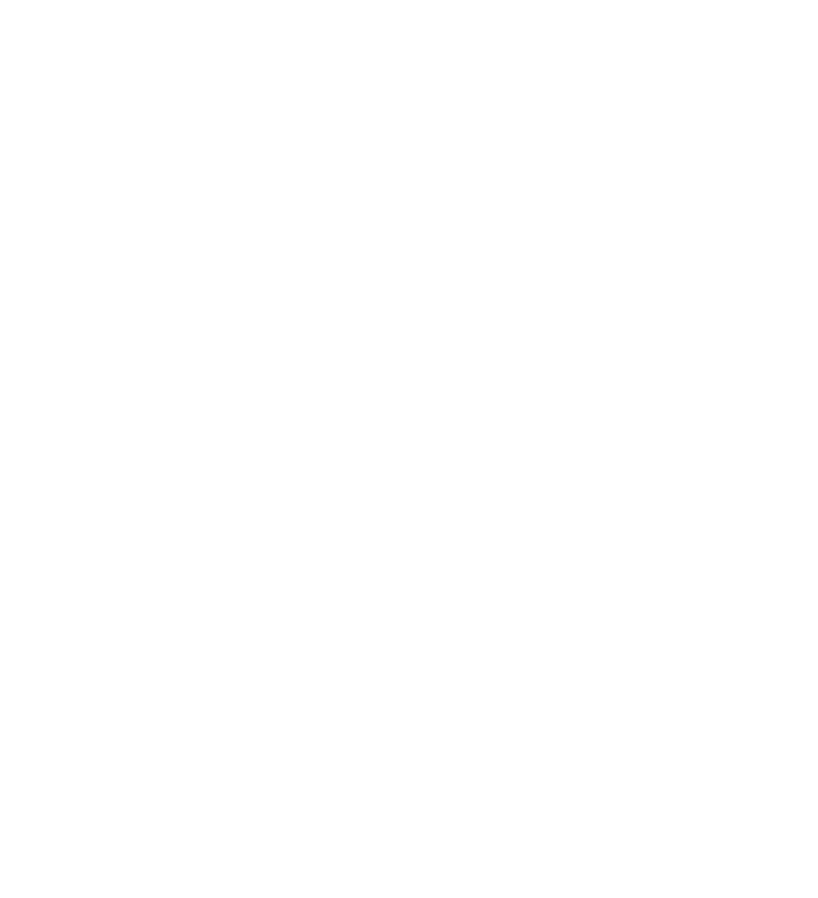
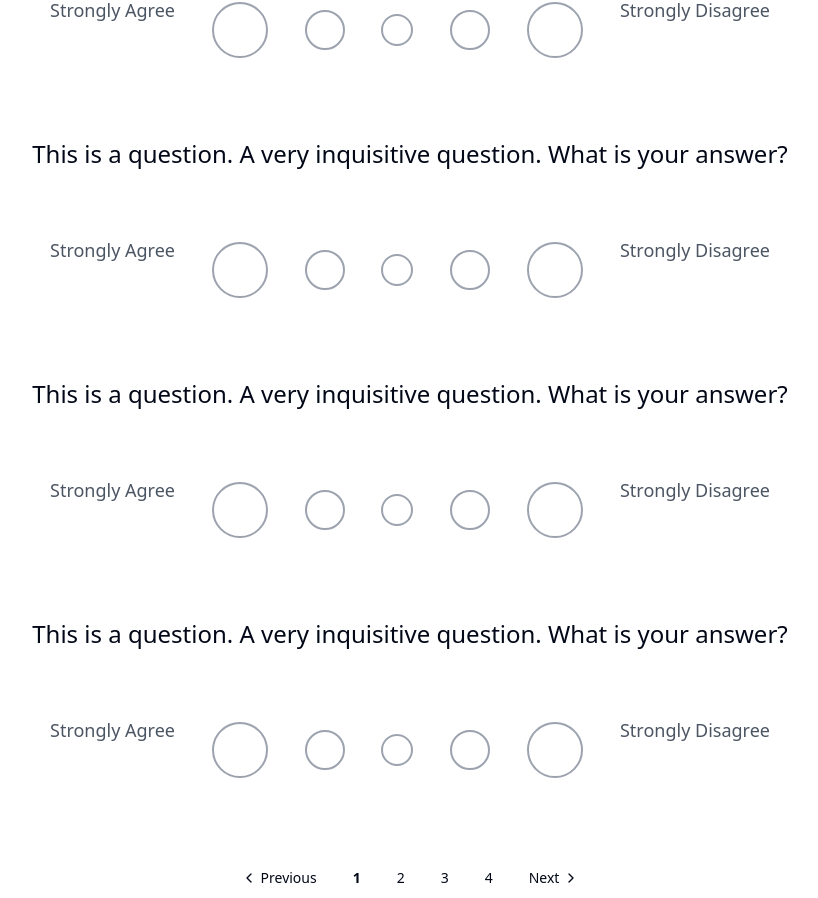
Before and after one commit to coderman400/autism-prediction, a React (Vite) app in the folder frontend/: page / in a window 1280 px wide. Shown: the part 790-1688 px from the top of the page, without its empty margins (230-1048 px from the left). Before the commit the page ends 800 px from the top, so only its background shows below. Built offline with nearby package versions, Linux system fonts and the light colour scheme.

Commit message:
create questions section with pagination

```diff
--- a/frontend/src/App.jsx
+++ b/frontend/src/App.jsx
@@ -1,40 +1,36 @@
-import { useState } from 'react'
-import './App.css'
-import ValueCard from './components/ui/ValueCard'
-import Question from './components/Question'
-import {
-    Card,
-    CardContent,
-    CardDescription,
-    CardFooter,
-    CardHeader,
-    CardTitle,
-  } from "@/components/ui/card"
+import { useState } from "react";
+import "./App.css";
+import ValueCard from "./components/ui/ValueCard";
+import Question from "./components/Question";
+import QuestionsSection from "./components/QuestionsSection";
+
 function App() {
 
 
   return (
-    <div className='flex flex-col w-full justify-center items-center align-middle '>
+    <div className="flex flex-col w-full justify-center items-center align-middle">
+      <div className="bg-secondary h-40 flex w-full justify-center items-center text-center">
+        <p className="text-5xl text-white font-semibold">Meow Meow Meow.</p>
+      </div>
 
-        <div className='bg-secondary h-40 flex w-full justify-center items-center text-center'>
-            <p className='text-5xl text-white font-semibold' >Meow Meow Meow.</p>
+      <section className="bg-white h-52 w-full relative">
+        <div className="absolute z-20 flex justify-center w-full gap-10">
+          <ValueCard />
+          <ValueCard />
+          <ValueCard />
         </div>
+        <div
+          className="bg-secondary absolute w-full h-20"
+          style={{
+            clipPath:
+              "polygon(0 0,100% 0,100% calc(100% - 20px),calc(50% + 320px) 100%,47% calc(100% - 15px),calc(50% - 310px) 100%,0 calc(100% - 15px))",
+          }}
+        ></div>
+      </section>
+        <QuestionsSection />
 
-        <section className='bg-white h-52 w-full relative' >
-            <div className='absolute z-20 flex justify-center w-full gap-10'>
-                <ValueCard />
-                <ValueCard />
-                <ValueCard />
-            </div>
-            <div className='bg-secondary absolute w-full h-20' style={{clipPath: 'polygon(0 0,100% 0,100% calc(100% - 20px),calc(50% + 320px) 100%,47% calc(100% - 15px),calc(50% - 310px) 100%,0 calc(100% - 15px))'}}></div>
-        </section>
-
-        <div className='w-3/4 flex flex-col align-middle justify-center mt-20'>
-            <Question />
-        </div>
     </div>
-
-  )
+  );
 }
 
-export default App
+export default App;
--- a/frontend/src/components/Question.jsx
+++ b/frontend/src/components/Question.jsx
@@ -15,7 +15,7 @@ const Question = () => {
       setSelected(value);
     };
   return (
-    <div className='text-center flex justify-center flex-col w-full align-middle items-center'>
+    <div className='mb-20 text-center flex justify-center flex-col w-full align-middle items-center'>
                 <p className='text-2xl'>This is a question. A very inquisitive question. What is your answer?</p>
                 <div className="flex items-center justify-between w-3/4 mt-8 relative">
                     <span className="left-0 text-lg text-gray-600 ">
@@ -23,7 +23,7 @@ const Question = () => {
                     </span>
 
                     {options.map((option, index) => (
-                        <label key={option.value} className="flex flex-col items-center">
+                        <label key={option.value} className="flex flex-col mt-10 items-center">
                         <input
                             type="radio"
                             name="response"
@@ -35,8 +35,9 @@ const Question = () => {
                         <div
                             className={`${
                             index === 0 || index === options.length - 1
-                                ? "w-10 h-10"
-                                : "w-8 h-8"
+                                ? "w-14 h-14"
+                                : index ===1 || index === options.length - 2?
+                                "w-10 h-10" : "w-8 h-8"
                             } ${
                             selected === option.value
                                 ? index === 0 || index === 1
--- /dev/null
+++ b/frontend/src/components/QuestionsSection.jsx
@@ -0,0 +1,85 @@
+import React from 'react'
+import { useState } from 'react';
+import Question from "./Question";
+import {
+    Pagination,
+    PaginationContent,
+    PaginationEllipsis,
+    PaginationItem,
+    PaginationLink,
+    PaginationNext,
+    PaginationPrevious,
+  } from "@/components/ui/pagination"
+
+const QuestionsSection = () => {
+    const questions = Array.from({ length: 17 }, (_, index) => ({
+        id: index + 1,
+        text: `This is question ${index + 1}`,
+      }));
+
+      const [currentPage, setCurrentPage] = useState(1);
+      const questionsPerPage = [5, 5, 3, 4];
+      const totalPages = questionsPerPage.length;
+
+      const startIdx = questionsPerPage.slice(0, currentPage - 1).reduce((a, b) => a + b, 0);
+      const endIdx = startIdx + questionsPerPage[currentPage - 1];
+      const currentQuestions = questions.slice(startIdx, endIdx);
+
+      const handlePageChange = (page) => {
+        window.scrollTo({
+            top:10,
+            behavior:"smooth",
+        })
+        if (page >= 1 && page <= totalPages) {
+          setCurrentPage(page);
+        }
+      };
+  return (
+    <>
+    <div className="w-3/4 flex flex-col align-middle justify-center mt-20">
+        {currentQuestions.map((question) => (
+          <Question key={question.id} text={question.text} />
+        ))}
+      </div>
+
+      <Pagination>
+        <PaginationContent>
+          <PaginationItem>
+            <PaginationPrevious
+              href="#"
+              onClick={(e) => {
+                e.preventDefault();
+                handlePageChange(currentPage - 1);
+              }}
+            />
+          </PaginationItem>
+          {Array.from({ length: totalPages }, (_, index) => (
+            <PaginationItem key={index}>
+              <PaginationLink
+                href="#"
+                onClick={(e) => {
+                  e.preventDefault();
+                  handlePageChange(index + 1);
+                }}
+                className={currentPage === index + 1 ? "font-bold" : ""}
+              >
+                {index + 1}
+              </PaginationLink>
+            </PaginationItem>
+          ))}
+          <PaginationItem>
+            <PaginationNext
+              href="#"
+              onClick={(e) => {
+                e.preventDefault();
+                handlePageChange(currentPage + 1);
+              }}
+            />
+          </PaginationItem>
+        </PaginationContent>
+      </Pagination>
+      </>
+  )
+}
+
+export default QuestionsSection
--- /dev/null
+++ b/frontend/src/components/ui/pagination.jsx
@@ -0,0 +1,100 @@
+import * as React from "react"
+import { ChevronLeft, ChevronRight, MoreHorizontal } from "lucide-react"
+
+import { cn } from "@/lib/utils"
+import { buttonVariants } from "@/components/ui/button";
+
+const Pagination = ({
+  className,
+  ...props
+}) => (
+  <nav
+    role="navigation"
+    aria-label="pagination"
+    className={cn("mx-auto flex w-full justify-center", className)}
+    {...props} />
+)
+Pagination.displayName = "Pagination"
+
+const PaginationContent = React.forwardRef(({ className, ...props }, ref) => (
+  <ul
+    ref={ref}
+    className={cn("flex flex-row items-center gap-1", className)}
+    {...props} />
+))
+PaginationContent.displayName = "PaginationContent"
+
+const PaginationItem = React.forwardRef(({ className, ...props }, ref) => (
+  <li ref={ref} className={cn("", className)} {...props} />
+))
+PaginationItem.displayName = "PaginationItem"
+
+const PaginationLink = ({
+  className,
+  isActive,
+  size = "icon",
+  ...props
+}) => (
+  <a
+    aria-current={isActive ? "page" : undefined}
+    className={cn(buttonVariants({
+      variant: isActive ? "outline" : "ghost",
+      size,
+    }), className)}
+    {...props} />
+)
+PaginationLink.displayName = "PaginationLink"
+
+const PaginationPrevious = ({
+  className,
+  ...props
+}) => (
+  <PaginationLink
+    aria-label="Go to previous page"
+    size="default"
+    className={cn("gap-1 pl-2.5", className)}
+    {...props}>
+    <ChevronLeft className="h-4 w-4" />
+    <span>Previous</span>
+  </PaginationLink>
+)
+PaginationPrevious.displayName = "PaginationPrevious"
+
+const PaginationNext = ({
+  className,
+  ...props
+}) => (
+  <PaginationLink
+    aria-label="Go to next page"
+    size="default"
+    className={cn("gap-1 pr-2.5", className)}
+    {...props}>
+    <span>Next</span>
+    <ChevronRight className="h-4 w-4" />
+  </PaginationLink>
+)
+PaginationNext.displayName = "PaginationNext"
+
+const PaginationEllipsis = ({
+  className,
+  ...props
+}) => (
+  <span
+    aria-hidden
+    className={cn("flex h-9 w-9 items-center justify-center", className)}
+    {...props}>
+    <MoreHorizontal className="h-4 w-4" />
+    <span className="sr-only">More pages</span>
+  </span>
+)
+PaginationEllipsis.displayName = "PaginationEllipsis"
+
+export {
+  Pagination,
+  PaginationContent,
+  PaginationEllipsis,
+  PaginationItem,
+  PaginationLink,
+  PaginationNext,
+  PaginationPrevious,
+}
```
